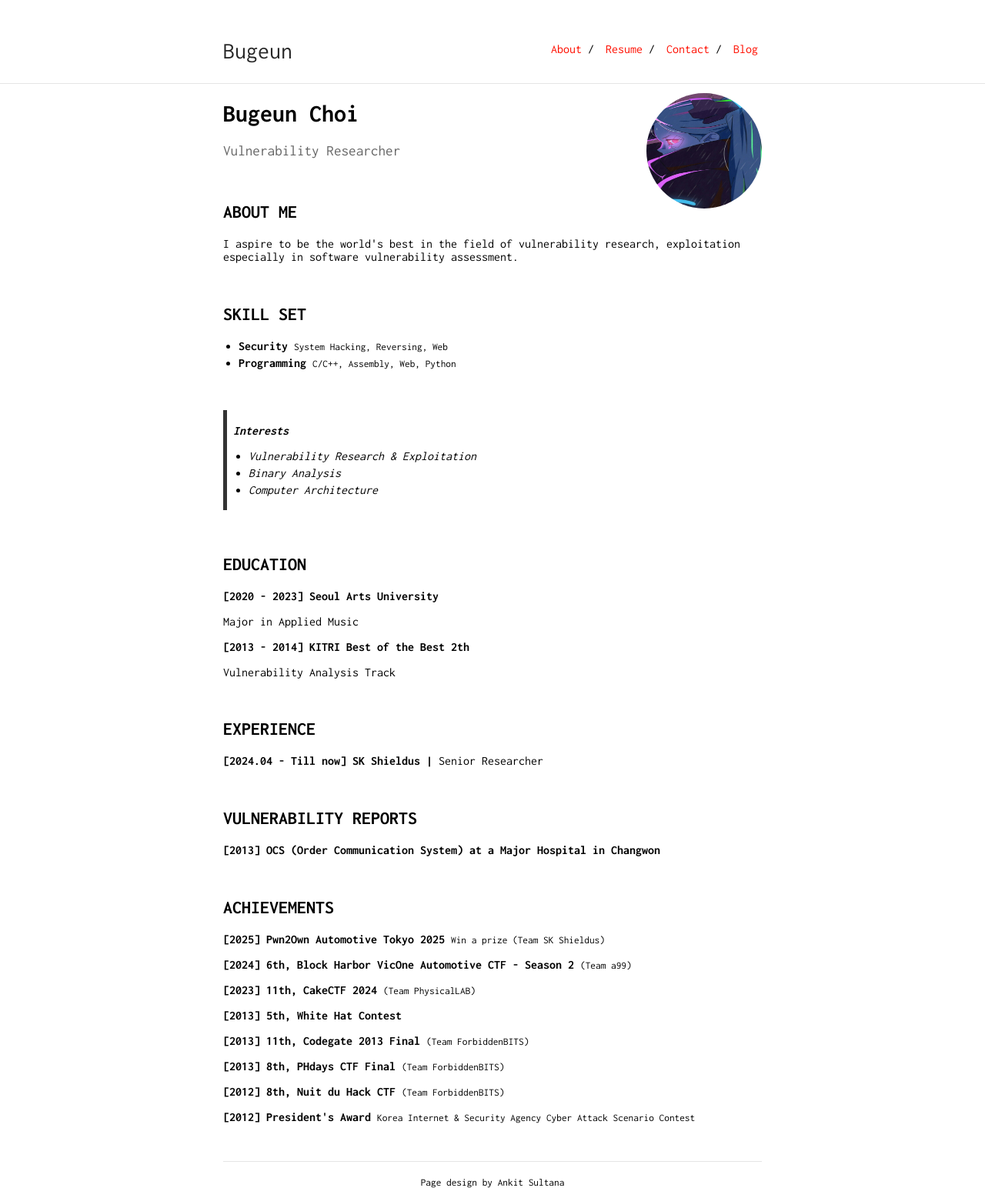
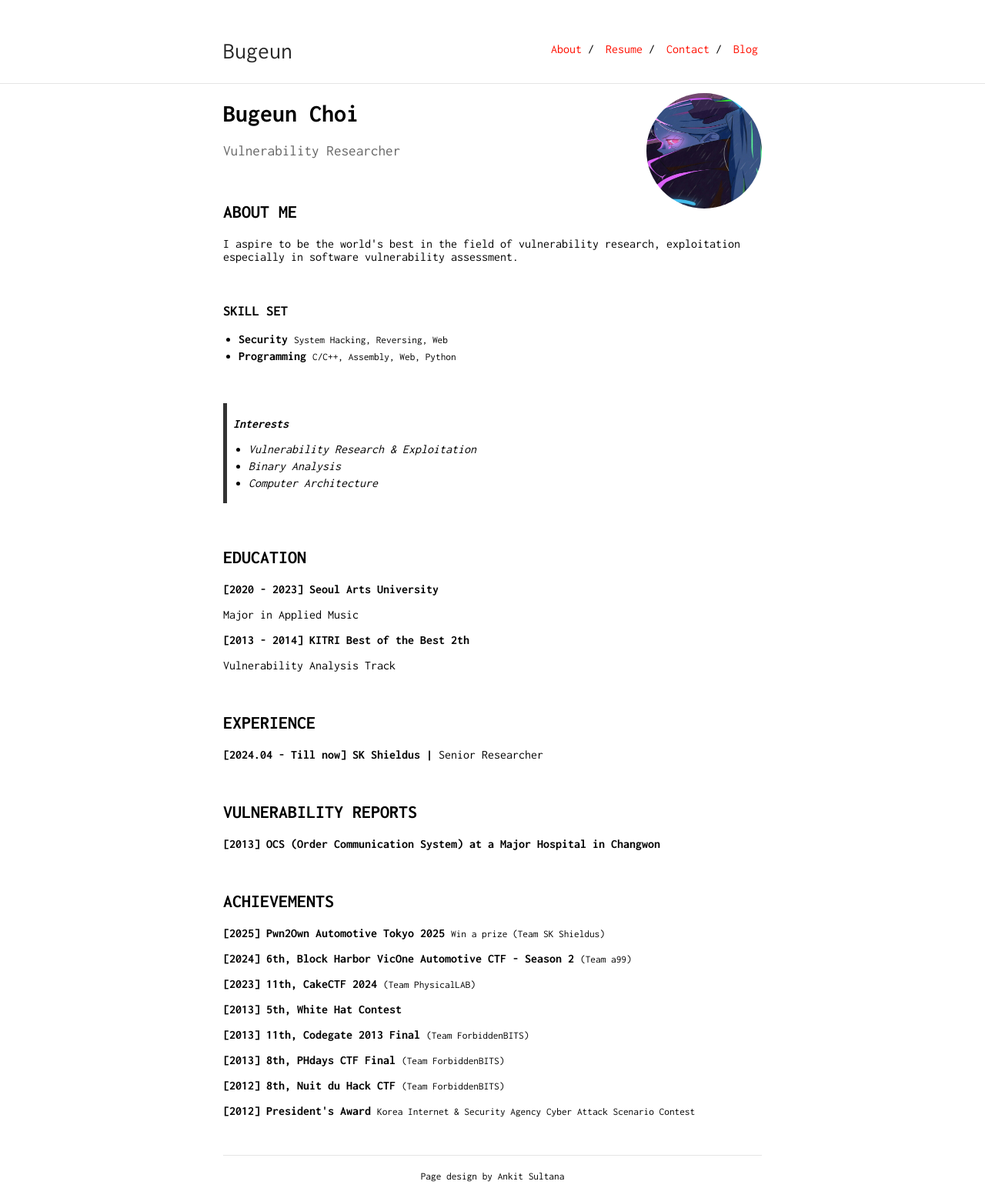
Before and after one commit to Bugeun/bugeun.github.io, a Jekyll site: the page built from index.md, in a window 1280 px wide. Shown: the whole page at 77% size. Built offline with Jekyll 4.4.1, drawn with Linux system fonts in a browser that asks for light colours.

```diff
--- a/index.md
+++ b/index.md
@@ -15,7 +15,7 @@ Vulnerability Researcher
 especially in software vulnerability assessment.</p>
 &nbsp;
 
-<h2> SKILL SET </h2>
+<h3> SKILL SET </h3>
 
 <section>
         <ul>
```
